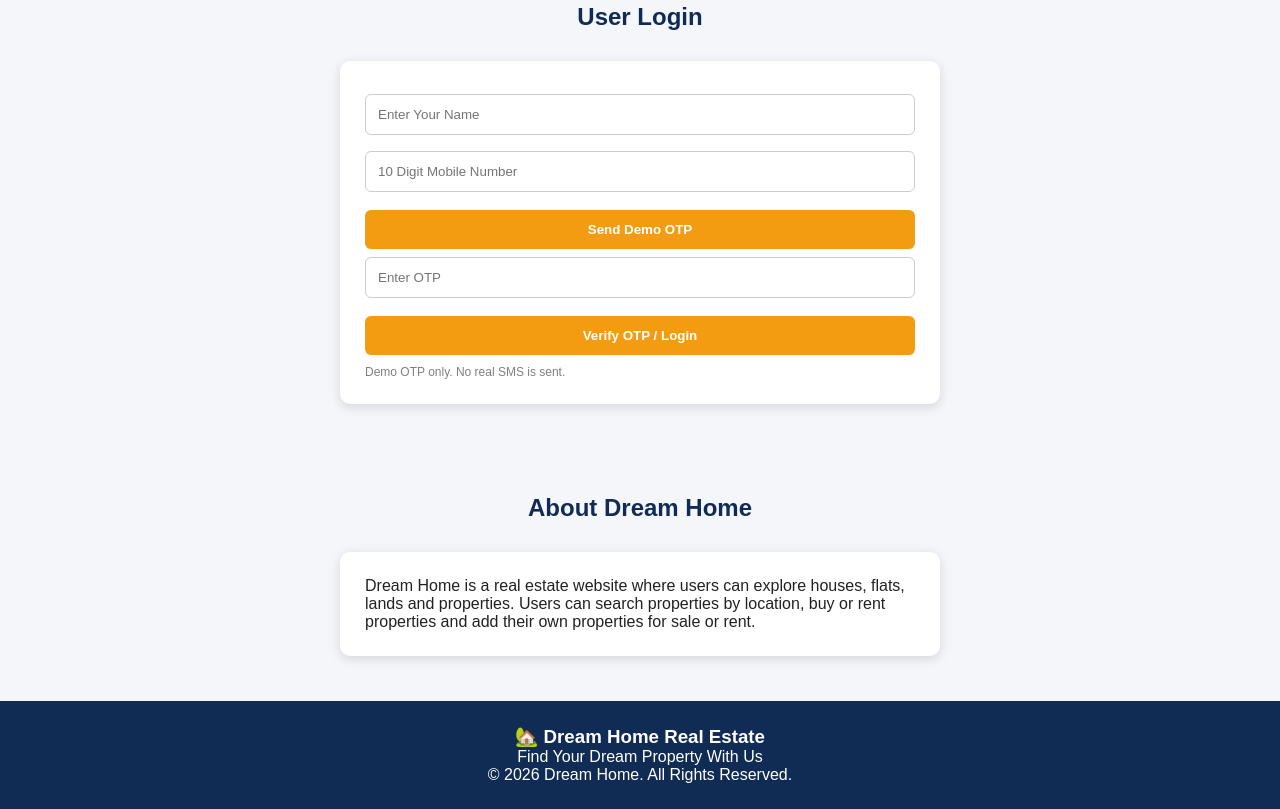
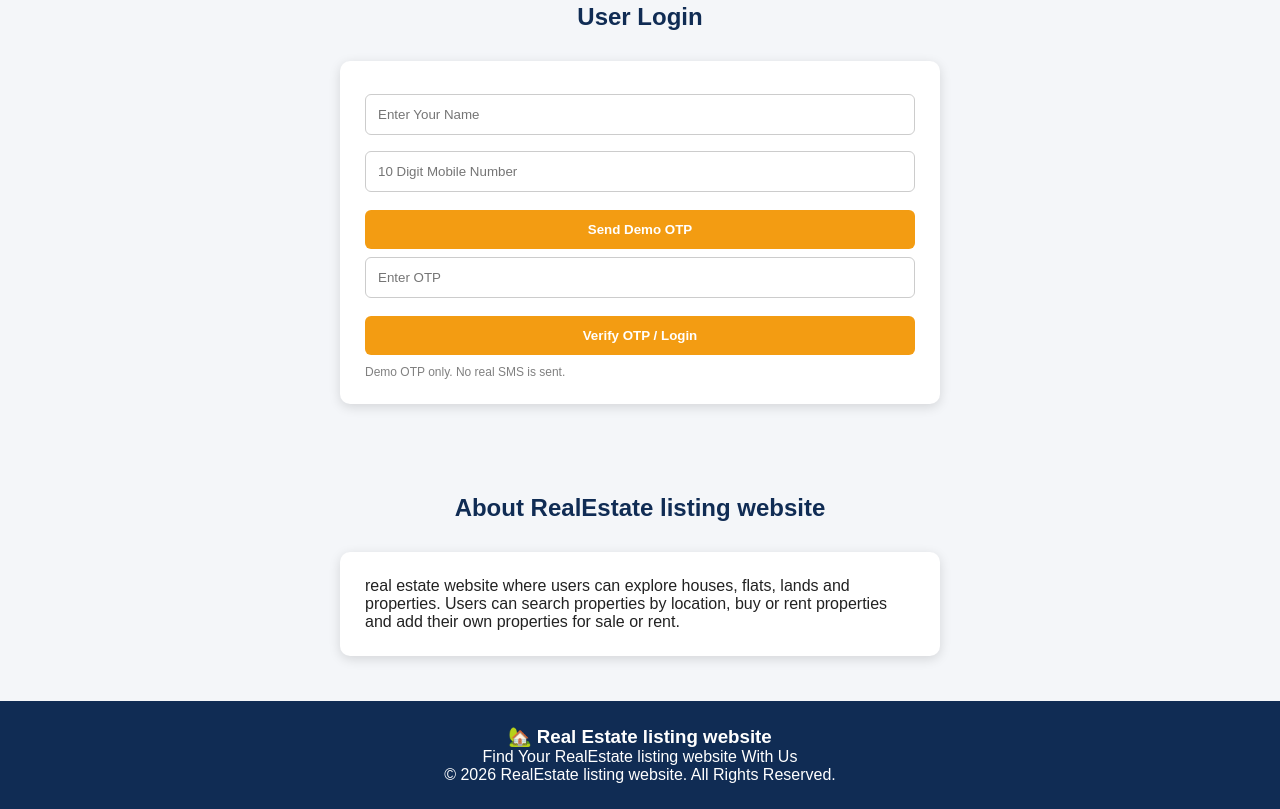
Before and after one commit to jaswanthveturi2007/Dream-Home, a plain HTML site: page index.html in a window 1280 px wide. Shown: the part 1623-2432 px from the top of the page. Drawn offline with Linux system fonts and the light colour scheme.

Commit message:
Update index.html

```diff
--- a/index.html
+++ b/index.html
@@ -111,16 +111,16 @@ Demo OTP only. No real SMS is sent.
 </section>
 
 <section>
-<h2 class="section-title">About Dream Home</h2>
+<h2 class="section-title">About RealEstate listing website</h2>
 <div class="panel">
-<p>Dream Home is a real estate website where users can explore houses, flats, lands and properties. Users can search properties by location, buy or rent properties and add their own properties for sale or rent.</p>
+<p> real estate website where users can explore houses, flats, lands and properties. Users can search properties by location, buy or rent properties and add their own properties for sale or rent.</p>
 </div>
 </section>
 
 <footer>
-<h3>🏡 Dream Home Real Estate</h3>
-<p>Find Your Dream Property With Us</p>
-<p>© 2026 Dream Home. All Rights Reserved.</p>
+<h3>🏡  Real Estate listing website</h3>
+<p>Find Your RealEstate listing website With Us</p>
+<p>© 2026 RealEstate listing website. All Rights Reserved.</p>
 </footer>
 
 <script>
@@ -159,7 +159,7 @@ type:"House",
 purpose:"Buy",
 price:5500000,
 contact:"8500558392",
-image:"https://images.unsplash.com/photo-1600047509807-ba8f99d2cd8c?w=700"
+image:"https://www.residence-stay.com/storage/700922/conversions/elevate-your-stay-how-to-book-premium-city-center-residences-for-an-exceptional-living-experience-full.webp"
 }
 ];
 
```
